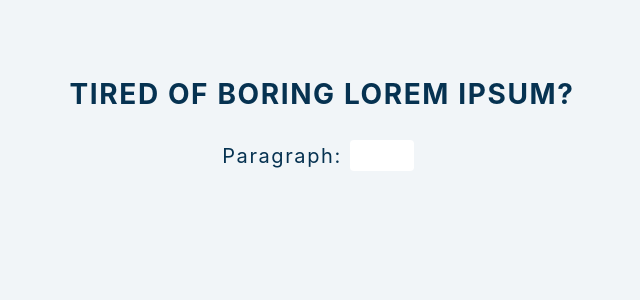
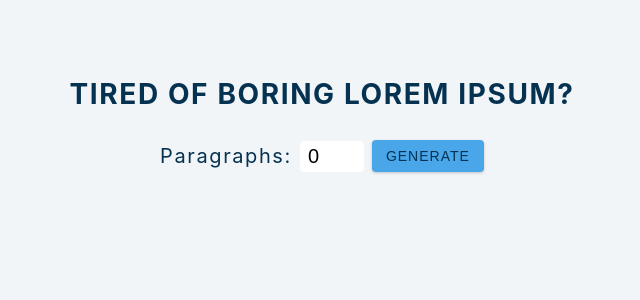
Before and after one commit to Bash009/react-projects, a React (Create React App) app in the folder 08-lorem-ipsum/setup/: page / in a window 1280 px wide. Shown: the top 300 px of the page, without its empty margins (318-958 px from the left). Built offline with nearby package versions, Linux system fonts and the light colour scheme.

Commit message:
added new stuff

```diff
--- a/08-lorem-ipsum/setup/src/App.js
+++ b/08-lorem-ipsum/setup/src/App.js
@@ -3,17 +3,31 @@
 function App() {
   const [count, setCount] = useState(0)
   const [text, setText] = useState([])
+
   const handleSubmit = (e) => {
-    e.prevenDefault()
-    console.log('hello world')
+    e.preventDefault()
+
+    setText(data)
   }
   return (
     <section className='section-center'>
       <h3>tired of boring lorem ipsum?</h3>
       <form className='lorem-form' onSubmit={handleSubmit}>
-        <label htmlFor='amount'>paragraph:</label>
-        <input type='number' name='amount' id='amount' />
+        <label htmlFor='amount'>paragraphs:</label>
+        <input
+          type='number'
+          name='amount'
+          id='amount'
+          value={count}
+          onChange={(e) => setCount(e.target.value)}
+        />
+        <button className='btn'>generate</button>
       </form>
+      <article className='lorem-text'>
+        {text.map((item, index) => {
+          return <p key={index}>{item}</p>
+        })}
+      </article>
     </section>
   )
 }
```
